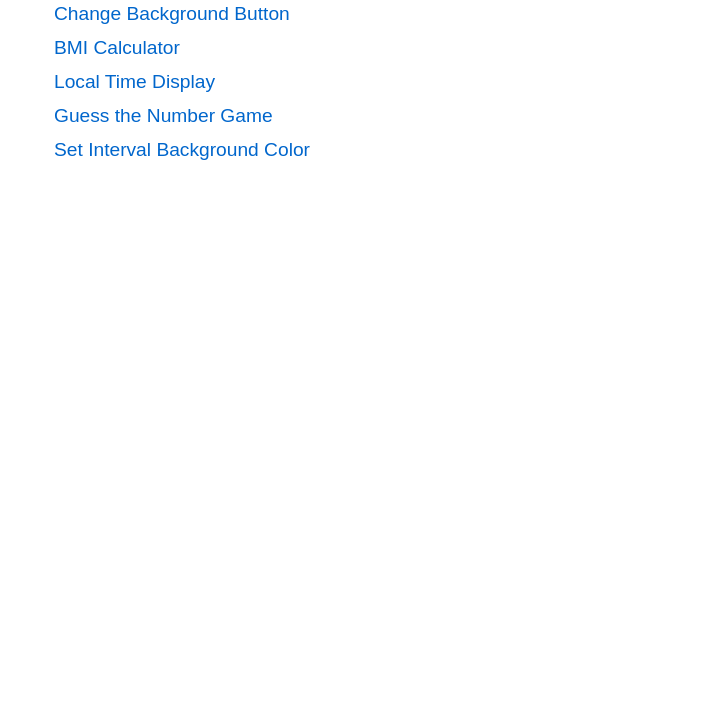
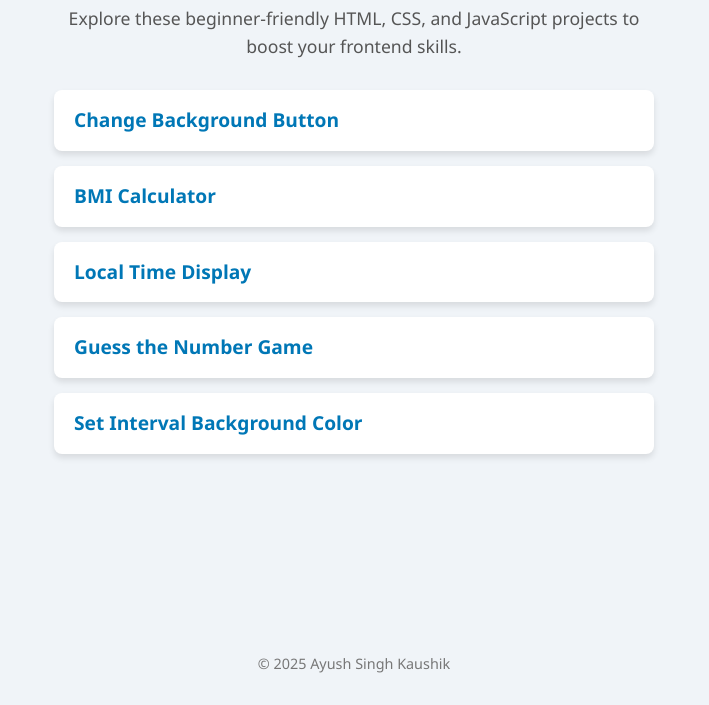
Before and after one commit to ASK3002/BASIC_PROJECTS_HTML_CSS_JS, a plain HTML site: page index.html in a window 1280 px wide. Shown: the part 95-800 px from the top of the page, without its empty margins (286-995 px from the left). Drawn offline with Linux system fonts and the light colour scheme.

Commit message:
Update index.html

```diff
--- a/index.html
+++ b/index.html
@@ -1,24 +1,103 @@
 <!DOCTYPE html>
-<html>
+<html lang="en">
 <head>
-  <title>Basic Web Dev Projects</title>
+  <meta charset="UTF-8" />
+  <meta name="viewport" content="width=device-width, initial-scale=1" />
+  <title>Basic Web Development Projects</title>
   <style>
-    body { font-family: Arial, sans-serif; max-width: 600px; margin: 40px auto; padding: 0 20px; }
-    h1 { text-align: center; color: #333; }
-    ul { list-style: none; padding: 0; }
-    li { margin: 12px 0; }
-    a { text-decoration: none; color: #0066cc; font-size: 1.2em; }
-    a:hover { text-decoration: underline; }
+    /* Reset some basics */
+    * {
+      margin: 0;
+      padding: 0;
+      box-sizing: border-box;
+    }
+
+    body {
+      font-family: 'Segoe UI', Tahoma, Geneva, Verdana, sans-serif;
+      background: #f0f4f8;
+      color: #333;
+      line-height: 1.6;
+      padding: 20px;
+      min-height: 100vh;
+      display: flex;
+      flex-direction: column;
+      align-items: center;
+    }
+
+    h1 {
+      margin-bottom: 15px;
+      color: #005f73;
+      font-weight: 700;
+      font-size: 2.5rem;
+      text-align: center;
+    }
+
+    p.description {
+      font-size: 1.1rem;
+      margin-bottom: 30px;
+      max-width: 600px;
+      text-align: center;
+      color: #555;
+    }
+
+    ul.projects-list {
+      list-style: none;
+      width: 100%;
+      max-width: 600px;
+    }
+
+    ul.projects-list li {
+      background: white;
+      margin-bottom: 15px;
+      padding: 15px 20px;
+      border-radius: 8px;
+      box-shadow: 0 4px 6px rgb(0 0 0 / 0.1);
+      transition: transform 0.2s ease, box-shadow 0.2s ease;
+      cursor: pointer;
+    }
+
+    ul.projects-list li:hover {
+      transform: translateY(-5px);
+      box-shadow: 0 8px 15px rgb(0 0 0 / 0.15);
+    }
+
+    ul.projects-list li a {
+      text-decoration: none;
+      color: #0077b6;
+      font-weight: 600;
+      font-size: 1.2rem;
+      display: block;
+    }
+
+    ul.projects-list li a:hover {
+      text-decoration: underline;
+    }
+
+    footer {
+      margin-top: auto;
+      padding: 10px 0;
+      font-size: 0.9rem;
+      color: #777;
+      text-align: center;
+      width: 100%;
+      max-width: 600px;
+    }
   </style>
 </head>
 <body>
-  <h1>My Basic Web Dev Projects</h1>
-  <ul>
-    <li><a href="Project1_ChangeBgButton/main.html" target="_blank">Change Background Button</a></li>
-    <li><a href="Project2_BMI/main.html" target="_blank">BMI Calculator</a></li>
-    <li><a href="Project3_LocalTime/main.html" target="_blank">Local Time Display</a></li>
-    <li><a href="Project4_GuessNumberGame/main.html" target="_blank">Guess the Number Game</a></li>
-    <li><a href="Project5_SetIntervalBgColor/main.html" target="_blank">Set Interval Background Color</a></li>
+  <h1>Basic Web Development Projects</h1>
+  <p class="description">
+    Explore these beginner-friendly HTML, CSS, and JavaScript projects to boost your frontend skills.
+  </p>
+
+  <ul class="projects-list">
+    <li><a href="Project1_ChangeBgButton/main.html" target="_blank" rel="noopener noreferrer">Change Background Button</a></li>
+    <li><a href="Project2_BMI/main.html" target="_blank" rel="noopener noreferrer">BMI Calculator</a></li>
+    <li><a href="Project3_LocalTime/main.html" target="_blank" rel="noopener noreferrer">Local Time Display</a></li>
+    <li><a href="Project4_GuessNumberGame/main.html" target="_blank" rel="noopener noreferrer">Guess the Number Game</a></li>
+    <li><a href="Project5_SetIntervalBgColor/main.html" target="_blank" rel="noopener noreferrer">Set Interval Background Color</a></li>
   </ul>
+
+  <footer>© 2025 Ayush Singh Kaushik</footer>
 </body>
 </html>
```
